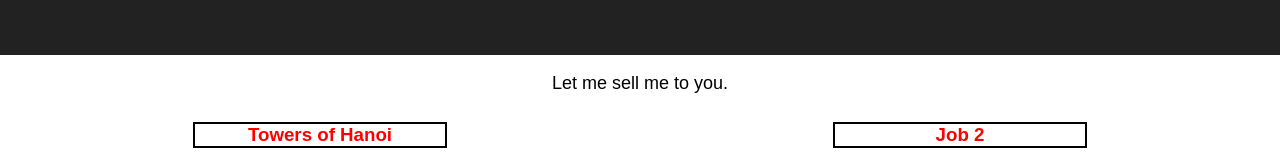
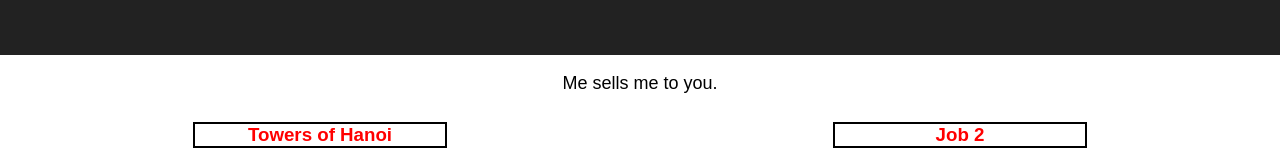
Before and after one commit to HippErger/mywebsite, a React (Create React App) app in the folder mywebsite/: page / in a window 1280 px wide. Shown: the top 163 px of the page. Built offline with nearby package versions, Linux system fonts and the light colour scheme.

Commit message:
organized css files

```diff
--- a/mywebsite/src/App.js
+++ b/mywebsite/src/App.js
@@ -1,6 +1,6 @@
 import React, { Component } from 'react';
 // import logo from './logo.svg';
-import './App.css';
+import './stylesheets/App.css';
 
 // <img src={logo} className="App-logo" alt="logo" />
 
@@ -12,7 +12,7 @@ class App extends Component {
 
         </header>
         <p className="App-intro">
-          Let me sell me to you.
+          Me sells me to you.
         </p>
         <footer>
           <div className= "Footer-div">
--- a/mywebsite/src/index.js
+++ b/mywebsite/src/index.js
@@ -1,6 +1,6 @@
 import React from 'react';
 import ReactDOM from 'react-dom';
-import './index.css';
+import './stylesheets/index.css';
 import App from './App';
 import registerServiceWorker from './registerServiceWorker';
 
```
Also changed, not shown: mywebsite/src/stylesheets/App.css (renamed from mywebsite/src/App.css), mywebsite/src/stylesheets/index.css (renamed from mywebsite/src/index.css).
